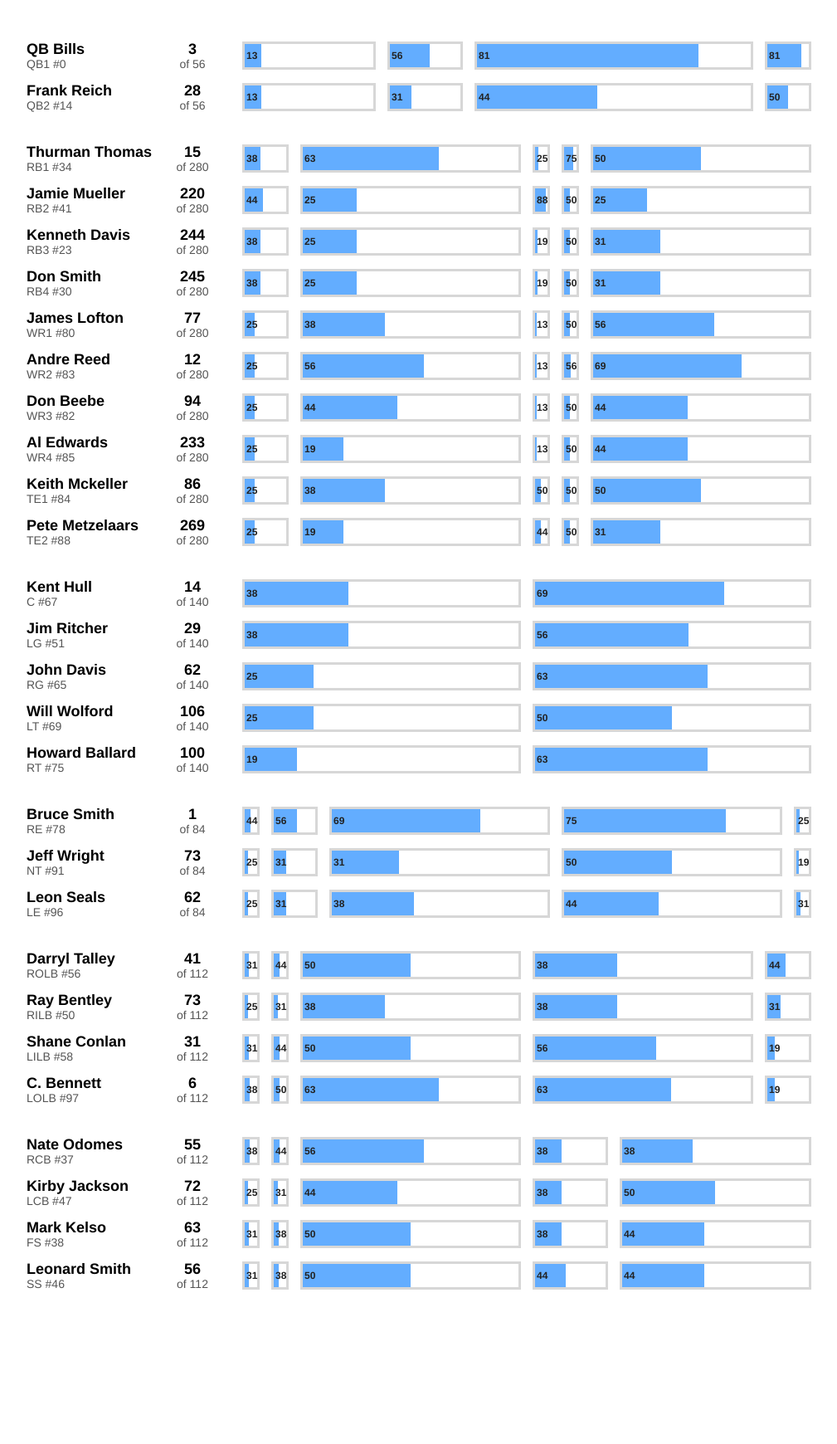
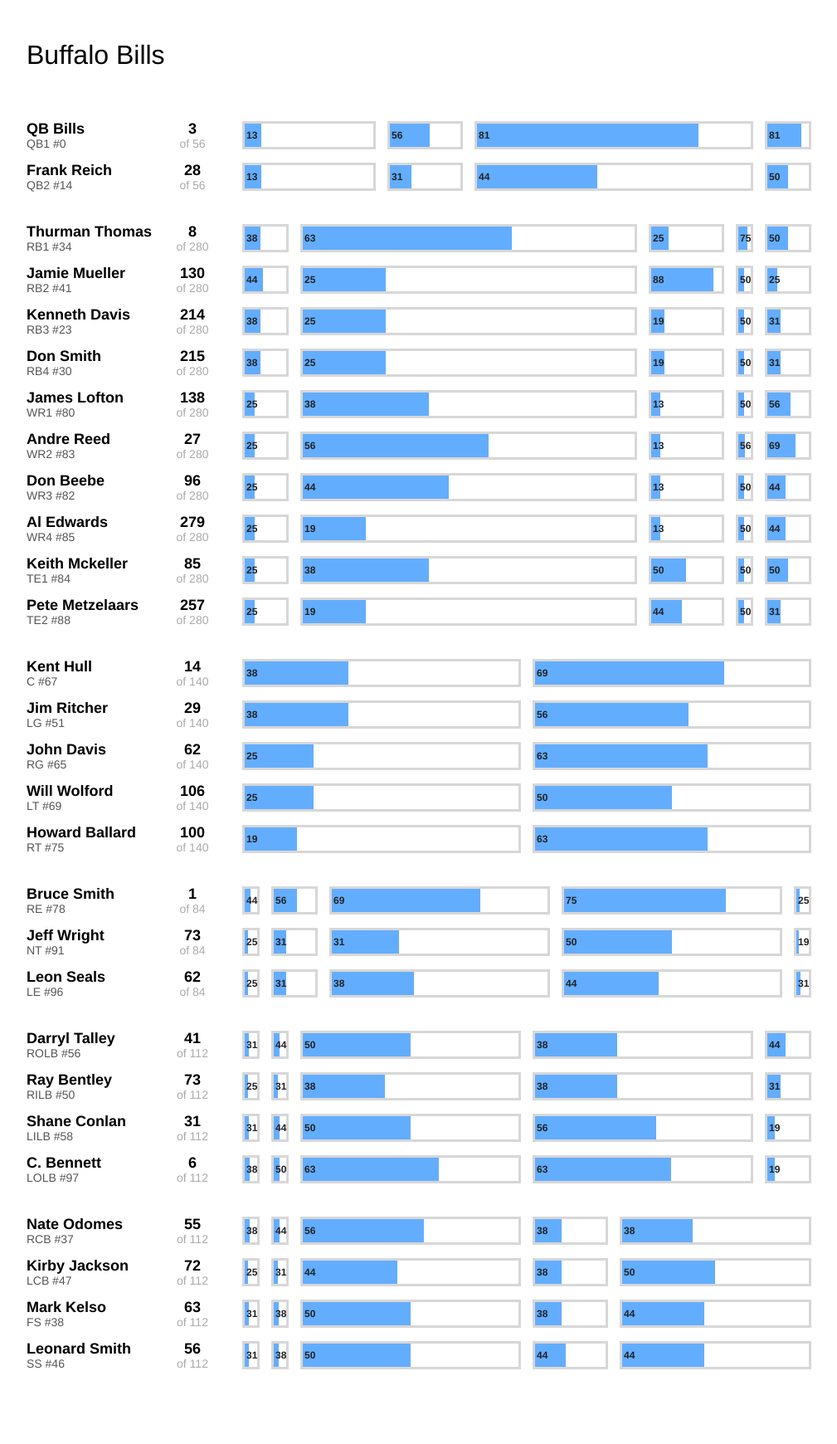
Before and after one commit to ubuwaits/tecmogeek, a Jekyll site: the page built from teams/bills.html, in a window 1280 px wide. Shown: the whole page at 83% size, without its empty margins (18-1027 px from the left). Built offline with Jekyll 4.4.1, drawn with Linux system fonts in a browser that asks for light colours; nearby versions of some CDN libraries; before the commit the page ends 1644 px from its top, so only the background shows below that.

Commit message:
Clean up Sass. Add heading.

```diff
--- a/_layouts/default.html
+++ b/_layouts/default.html
@@ -7,7 +7,7 @@
     <title>{{ page.title }}</title>
     <link rel="stylesheet" href="/stylesheets/application.css" media="screen">
     <!--[if lt IE 9]><script src="http://html5shim.googlecode.com/svn/trunk/html5.js"></script><![endif]-->
-    <script src="https://ajax.googleapis.com/ajax/libs/jquery/1.8.2/jquery.min.js"></script>
+    <!--<script src="https://ajax.googleapis.com/ajax/libs/jquery/1.8.2/jquery.min.js"></script>-->
     <script src="/javascripts/tempo.min.js"></script>
   </head>
 
--- a/stylesheets/application.css
+++ b/stylesheets/application.css
@@ -65,6 +65,10 @@
   font-family: "helvetica neue", helvetica, arial, sans-serif;
   padding: 50px; }
 
+header h1 {
+  font-size: 2em;
+  margin: 0 0 2em 0; }
+
 .players {
   margin: 0 0 2em 0; }
   .players .player {
@@ -91,7 +95,7 @@
         font-weight: bold;
         margin: 0 0 2px 0; }
       .players .player .player-overall-rating h6 {
-        color: #555;
+        color: #aaa;
         font-size: 14px; }
     .players .player .player-ratings {
       float: left;
@@ -120,19 +124,19 @@
 .players.qb .player-ratings li:last-child {
   margin: 0; }
 
-.players.running .receiving-rating {
+.players.rushing .receiving-rating {
   display: none; }
-.players.running .player-ratings li.running-speed {
+.players.rushing .player-ratings li.running-speed {
   width: 8%; }
-.players.running .player-ratings li.maximum-speed {
+.players.rushing .player-ratings li.maximum-speed {
   width: 58%; }
-.players.running .player-ratings li.hitting-power {
+.players.rushing .player-ratings li.hitting-power {
   width: 13%; }
-.players.running .player-ratings li.ball-control {
+.players.rushing .player-ratings li.ball-control {
   width: 3%; }
-.players.running .player-ratings li.receptions {
+.players.rushing .player-ratings li.receptions {
   width: 8%; }
-.players.running .player-ratings li:last-child {
+.players.rushing .player-ratings li:last-child {
   margin: 0; }
 
 .players.receiving .rushing-rating {
@@ -195,6 +199,13 @@
   width: 33%; }
 .players.secondary .player-ratings li:last-child {
   margin: 0; }
+
+.power-6 {
+  background-image: -webkit-linear-gradient(left, #63adff 0%, #63adff 6%, transparent 6%);
+  background-image: -moz-linear-gradient(left, #63adff 0%, #63adff 6%, transparent 6%);
+  background-image: -ms-linear-gradient(left, #63adff 0%, #63adff 6%, transparent 6%);
+  background-image: -o-linear-gradient(left, #63adff 0%, #63adff 6%, transparent 6%);
+  background-image: linear-gradient(left, #63adff 0%, #63adff 6%, transparent 6%); }
 
 .power-13 {
   background-image: -webkit-linear-gradient(left, #63adff 0%, #63adff 13%, transparent 13%);
@@ -286,3 +297,10 @@
   background-image: -ms-linear-gradient(left, #63adff 0%, #63adff 88%, transparent 88%);
   background-image: -o-linear-gradient(left, #63adff 0%, #63adff 88%, transparent 88%);
   background-image: linear-gradient(left, #63adff 0%, #63adff 88%, transparent 88%); }
+
+.power-94 {
+  background-image: -webkit-linear-gradient(left, #63adff 0%, #63adff 94%, transparent 94%);
+  background-image: -moz-linear-gradient(left, #63adff 0%, #63adff 94%, transparent 94%);
+  background-image: -ms-linear-gradient(left, #63adff 0%, #63adff 94%, transparent 94%);
+  background-image: -o-linear-gradient(left, #63adff 0%, #63adff 94%, transparent 94%);
+  background-image: linear-gradient(left, #63adff 0%, #63adff 94%, transparent 94%); }
--- /dev/null
+++ b/stylesheets/scss/_base.scss
@@ -0,0 +1,4 @@
+body {
+  font-family: "helvetica neue", helvetica, arial, sans-serif;
+  padding: 50px;
+}
--- a/teams/bills.html
+++ b/teams/bills.html
@@ -3,6 +3,10 @@
 title: Buffalo Bills
 keyword: index
 ---
+
+<header>
+  <h1>Buffalo Bills</h1>
+</header>
 
 <!-- Quarterbacks -->
 <section class="players qb">
@@ -48,7 +52,7 @@
 
 
 <!-- RB/WR/TE -->
-<section class="players receiving">
+<section class="players rushing">
   <ol>
     <li class="player">
       <section class="player-info">
```
Also changed, not shown: stylesheets/scss/_teams.scss (renamed from stylesheets/scss/_table.scss, +15 -52 lines), stylesheets/scss/application.scss (+2 -7 lines).
